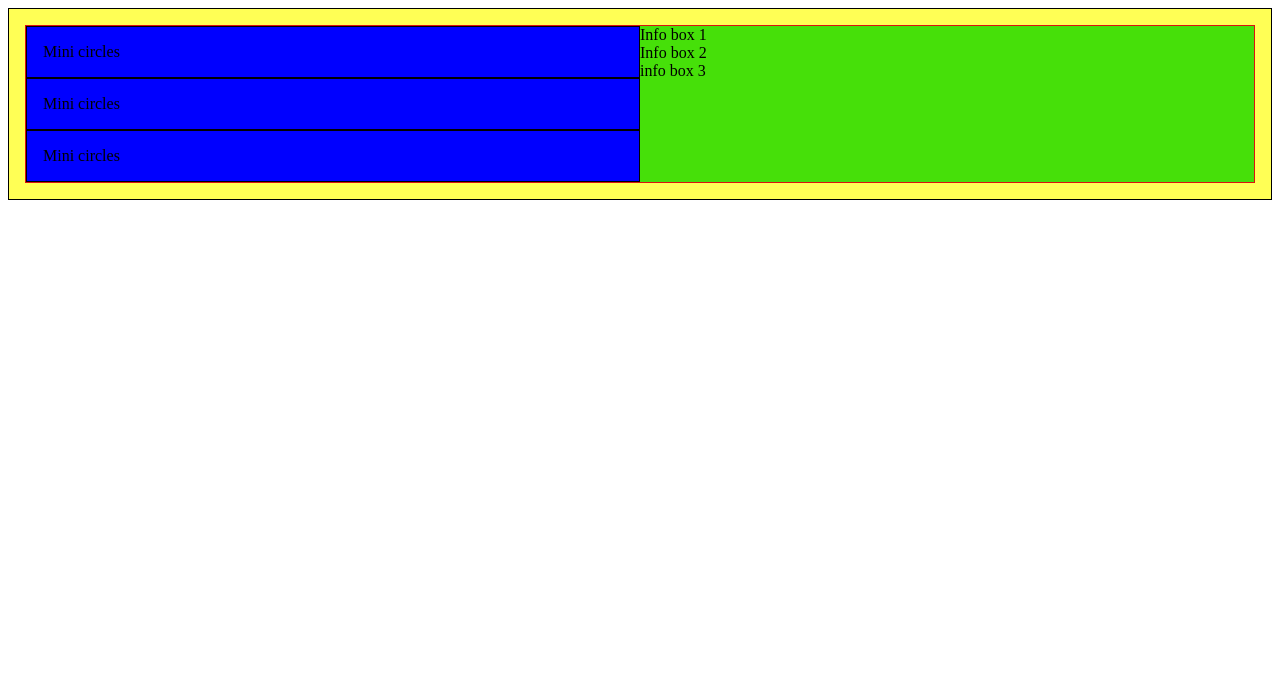
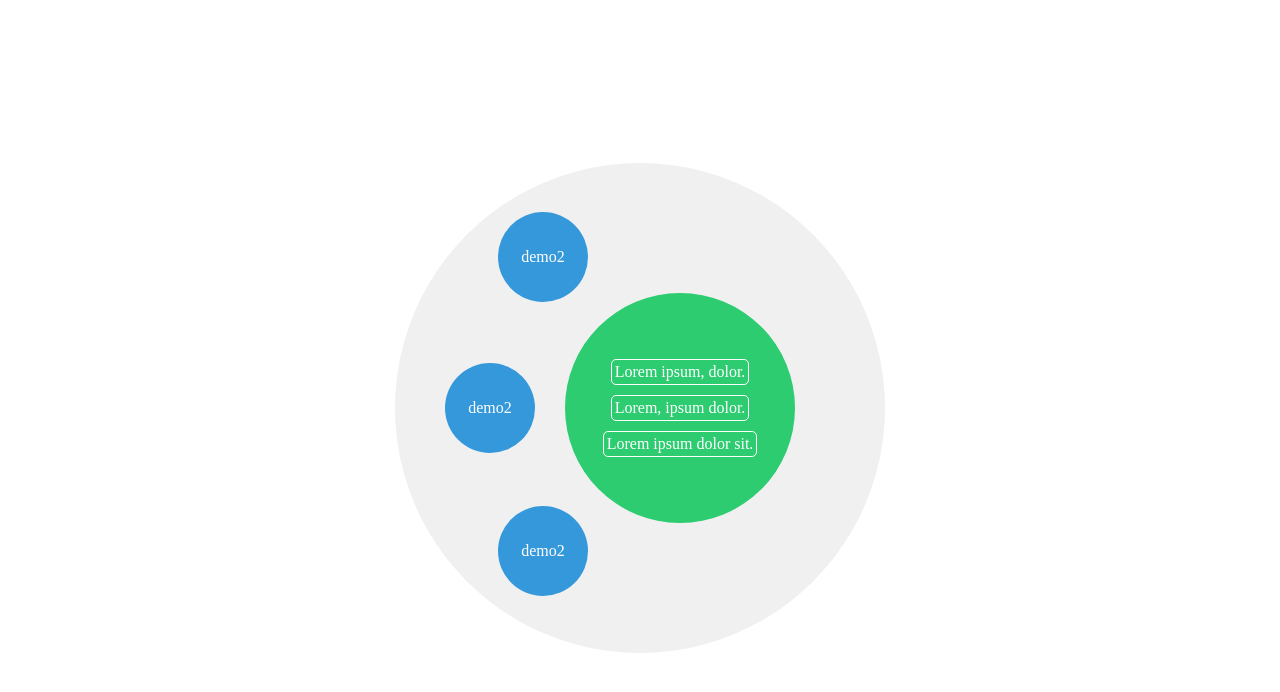
Before and after one commit to Temkum/circle-styling, a plain HTML site: page index.html in a window 1280 px wide. Drawn offline with Linux system fonts and the light colour scheme.

Commit message:
update small circles

```diff
--- a/index.html
+++ b/index.html
@@ -3,29 +3,23 @@
 <head>
     <meta charset="UTF-8">
     <meta name="viewport" content="width=device-width, initial-scale=1.0">
-    <title>Style</title>
+    <title>Circle Layout</title>
     <link rel="stylesheet" href="style.css">
 </head>
 <body>
-    <div class="main">
-
-        <div class="main-circle">
-            <div class="first-circle">
-                <div class="secondary-circle">Mini circles</div>
-                <div class="secondary-circle">Mini circles</div>
-                <div class="secondary-circle">Mini circles</div>
+    <div class="container">
+        <div class="big-circle">
+            <div class="small-circles">
+                <div class="small-circle2"><p>demo2</p></div>
+                <div class="small-circle"><p>demo2</p></div>
+                <div class="small-circle3"><p>demo2</p></div>
             </div>
-            <div class="second-circle">
-                <div class="info-boxes">
-                    <div class="info-box1">Info box 1</div>
-                    <div class="info-box2">Info box 2</div>
-                    <div class="info-box3">info box 3</div>
-                </div>
+            <div class="big-circle-right">
+                <p class="text-box">Lorem ipsum, dolor.</p>
+                <p class="text-box">Lorem, ipsum dolor.</p>
+                <p class="text-box">Lorem ipsum dolor sit.</p>
             </div>
         </div>
-
-
     </div>
-
 </body>
 </html>
--- a/style.scss
+++ b/style.scss
@@ -1,30 +1,6 @@
-.main{
-    background: #ff5;
-    border: 1px solid black;
-    padding: 1rem;
-
-    .main-circle{
-        background: #46e009;
-        display: grid;
-        grid-template-columns: 1fr 1fr;
-        border: 1px solid rgb(219, 17, 17);
-
-        .first-circle{
-            background: red;
-
-            .secondary-circle{
-                background: blue;
-                border: 1px solid black;
-                gap: 1rem;
-                padding: 1rem;
-            }
-        }
-    }
-}
-
-$big-circle-size: 300px;
-$small-circle-size: 50px;
-$big-circle-right-size: 200px;
+$big-circle-size: 450px;
+$small-circle-size: 90px;
+$big-circle-right-size: 230px;
 
 .container {
     display: flex;
@@ -39,8 +15,8 @@ $big-circle-right-size: 200px;
     height: $big-circle-size;
     border-radius: 50%;
     background-color: #f0f0f0;
-    display: flex;
-    justify-content: space-between;
+    display: grid;
+    grid-template-columns: 1fr 2fr;
     align-items: center;
     padding: 20px;
 }
@@ -49,14 +25,35 @@ $big-circle-right-size: 200px;
     display: flex;
     justify-content: center;
     align-items: center;
+    flex-direction: column;
 }
 
-.small-circle {
+.small-circle, .small-circle2, .small-circle3 {
     width: $small-circle-size;
     height: $small-circle-size;
     border-radius: 50%;
     background-color: #3498db;
     margin: 0 5px;
+    display: flex;
+    align-items: center;
+    justify-content: center;
+    color: #fff;
+}
+
+.small-circle2, .small-circle3 {
+    position: absolute;
+    top: 70%;
+    left: 20%;
+}
+
+.small-circle2 {
+    top: 70%;
+    left: 20%;
+}
+
+.small-circle3 {
+    top: 10%;
+    left: 20%;
 }
 
 .big-circle-right {
@@ -64,4 +61,16 @@ $big-circle-right-size: 200px;
     height: $big-circle-right-size;
     border-radius: 50%;
     background-color: #2ecc71;
+    display: flex;
+    flex-direction: column;
+    align-items: center;
+    justify-content: center;
+
+    .text-box {
+        padding: 3px;
+        border: 1px solid #fff;
+        color: #fff;
+        margin: 5px 0;
+        border-radius: 5px;
+    }
 }
```
Also changed, not shown: index1.html (deleted, +0 -21 lines), style.css, 1 other file.
